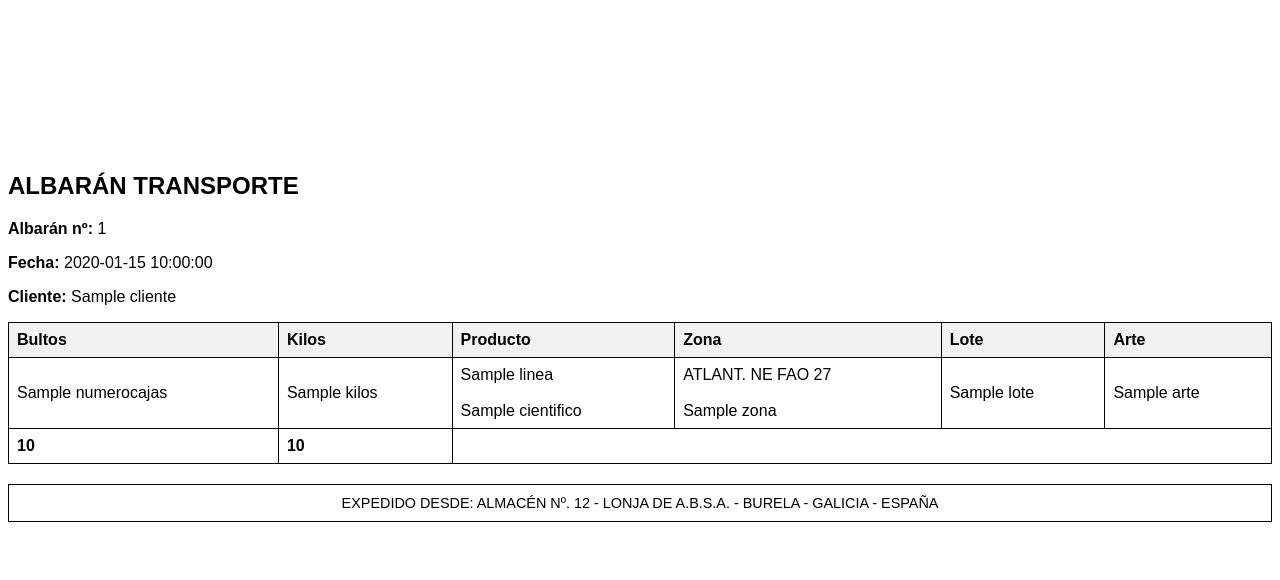
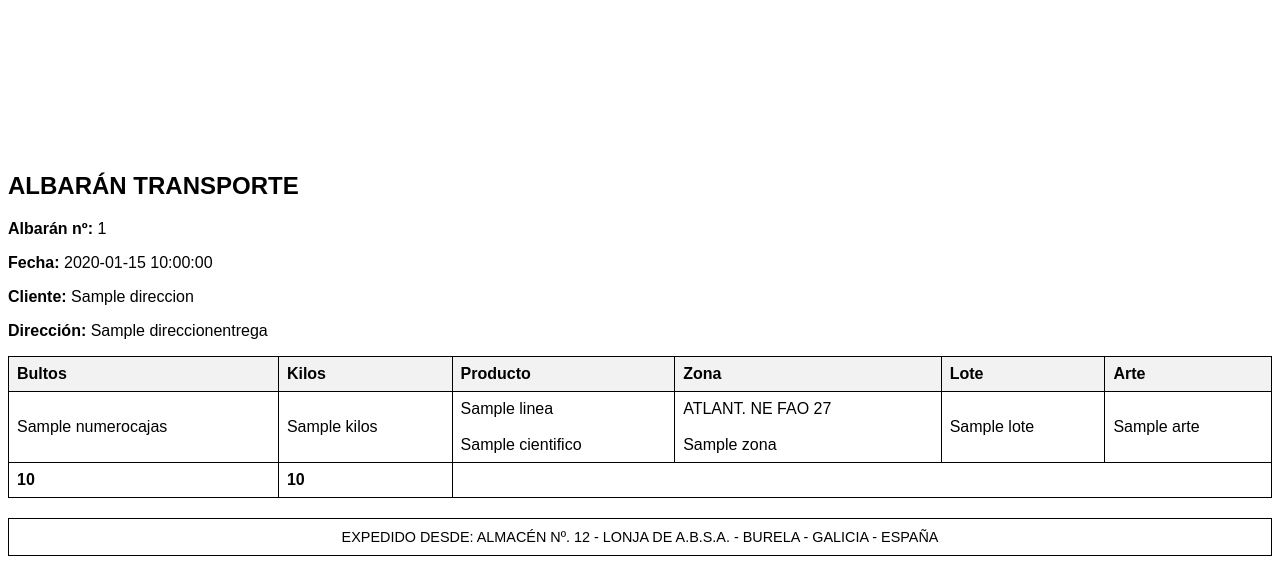
Before and after one commit to davidlopezcasas/myapp, a Flask app: template templates/pdf_albaran.html in a window 1280 px wide. Shown: the top 580 px of the page. Run offline with Flask 3, Linux system fonts and the light colour scheme; the template is opened without the code that fills it: most values are stand-ins (such as "Sample title", 1, 10 or a date in 2020).

Commit message:
pdf funcionando

```diff
--- a/templates/pdf_albaran.html
+++ b/templates/pdf_albaran.html
@@ -17,7 +17,8 @@
     <h2>ALBARÁN TRANSPORTE</h2>
     <p><strong>Albarán nº:</strong> {{ albaran.albaran_id }}</p>
     <p><strong>Fecha:</strong> {{ albaran.fecha }}</p>
-    <p><strong>Cliente:</strong> {{ cliente.nombre }}</p>
+    <p><strong>Cliente:</strong> {{ cliente.direccion }}</p>
+    <p><strong>Dirección:</strong> {{ cliente.direccionentrega }}</p>
 
     {% set ns = namespace(total_cajas=0, total_kilos=0) %}
     <table>
```
